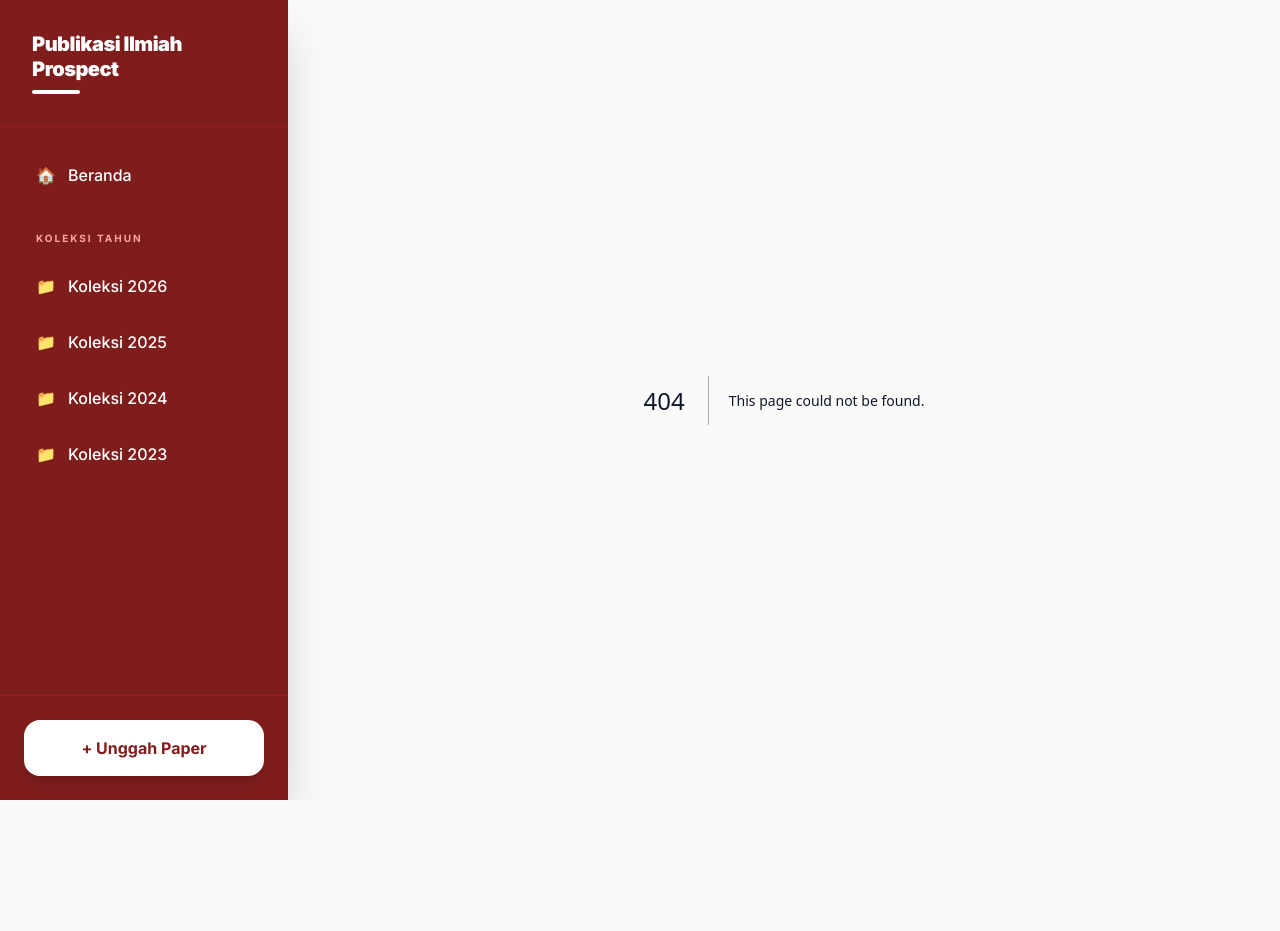
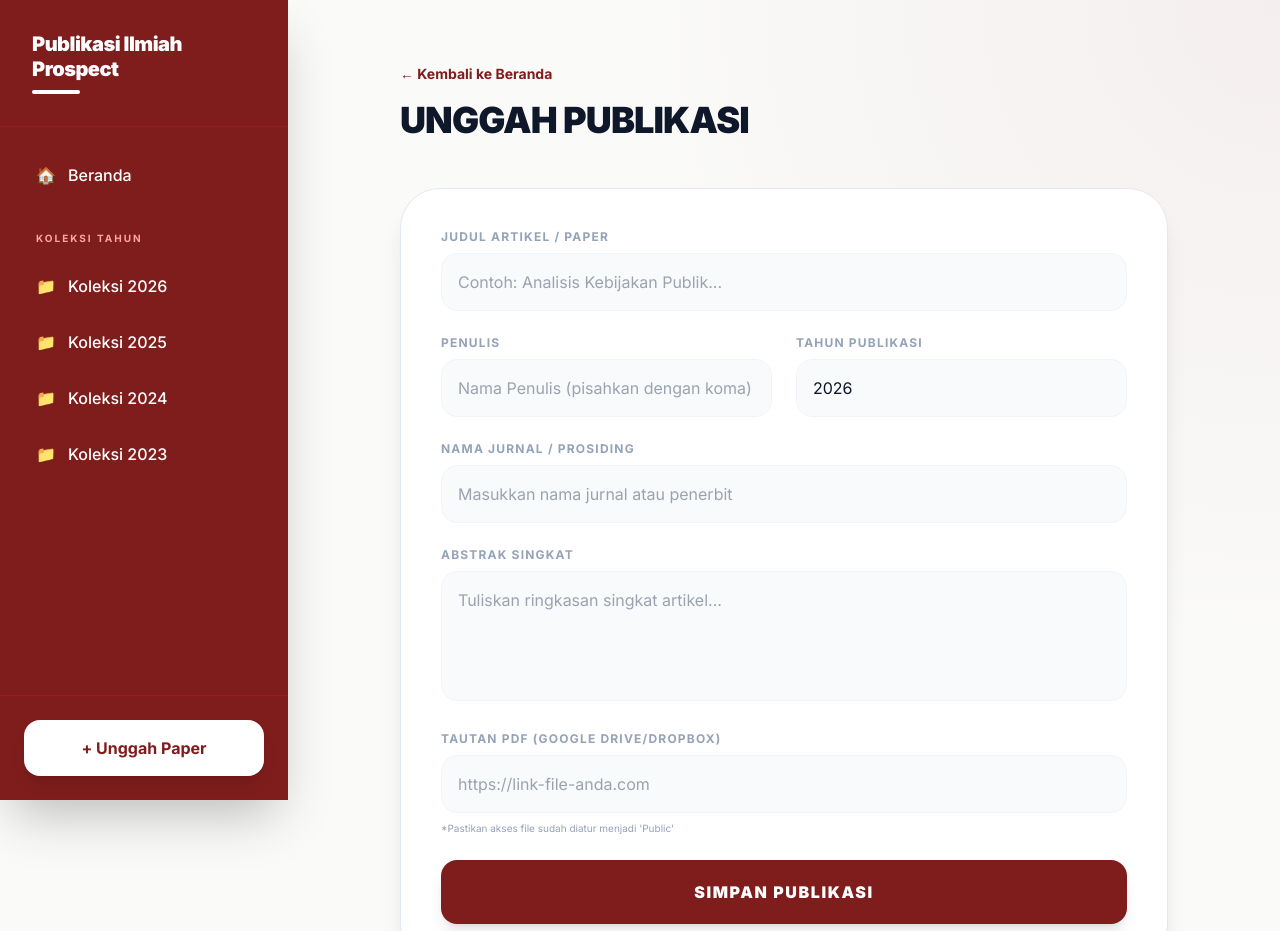
Before and after one commit to dyahputriutami/publikasi_ilmiah_prospect, a Next.js app: page /upload in a window 1280 px wide. Before the commit this address had no page. Shown: the top 931 px of the page. Before the commit the page ends 800 px from the top, so only its background shows below. Built offline with nearby package versions, Linux system fonts and the light colour scheme; no server answers.

Commit message:
Create page.tsx

```diff
--- /dev/null
+++ b/app/upload/page.tsx
@@ -0,0 +1,135 @@
+'use client'
+
+import { useState } from 'react'
+import { supabase } from '../../lib/supabase'
+import { useRouter } from 'next/navigation'
+import Link from 'next/link'
+
+export default function UploadPage() {
+  const router = useRouter()
+  const [loading, setLoading] = useState(false)
+  const [formData, setFormData] = useState({
+    title: '',
+    authors: '',
+    year: new Date().getFullYear(),
+    journal_name: '',
+    abstract: '',
+    pdf_url: ''
+  })
+
+  const handleSubmit = async (e: React.FormEvent) => {
+    e.preventDefault()
+    setLoading(true)
+
+    try {
+      const { error } = await supabase
+        .from('publikasi_ilmiah')
+        .insert([formData])
+
+      if (error) throw error
+
+      alert('Publikasi berhasil disimpan!')
+      router.push('/')
+      router.refresh()
+    } catch (error: any) {
+      alert('Error: ' + error.message)
+    } finally {
+      setLoading(false)
+    }
+  }
+
+  return (
+    <div className="min-h-screen p-8 md:p-16">
+      <div className="max-w-3xl mx-auto">
+
+        <div className="mb-12 flex items-center justify-between">
+          <div>
+            <Link href="/" className="text-red-900 font-bold text-sm hover:underline mb-4 block">
+              ← Kembali ke Beranda
+            </Link>
+            <h1 className="text-4xl font-black text-slate-900 tracking-tight uppercase">
+              Unggah Publikasi
+            </h1>
+          </div>
+        </div>
+
+        <form onSubmit={handleSubmit} className="bg-white p-10 rounded-[2.5rem] border border-slate-200 shadow-xl space-y-6">
+
+          <div>
+            <label className="block text-xs font-bold text-slate-400 uppercase tracking-widest mb-2">Judul Artikel / Paper</label>
+            <input
+              required
+              type="text"
+              placeholder="Contoh: Analisis Kebijakan Publik..."
+              className="w-full p-4 bg-slate-50 border border-slate-100 rounded-2xl focus:ring-2 focus:ring-red-900 focus:bg-white transition-all outline-none"
+              onChange={(e) => setFormData({...formData, title: e.target.value})}
+            />
+          </div>
+
+          <div className="grid grid-cols-1 md:grid-cols-2 gap-6">
+            <div>
+              <label className="block text-xs font-bold text-slate-400 uppercase tracking-widest mb-2">Penulis</label>
+              <input
+                required
+                type="text"
+                placeholder="Nama Penulis (pisahkan dengan koma)"
+                className="w-full p-4 bg-slate-50 border border-slate-100 rounded-2xl focus:ring-2 focus:ring-red-900 focus:bg-white transition-all outline-none"
+                onChange={(e) => setFormData({...formData, authors: e.target.value})}
+              />
+            </div>
+            <div>
+              <label className="block text-xs font-bold text-slate-400 uppercase tracking-widest mb-2">Tahun Publikasi</label>
+              <input
+                required
+                type="number"
+                defaultValue={new Date().getFullYear()}
+                className="w-full p-4 bg-slate-50 border border-slate-100 rounded-2xl focus:ring-2 focus:ring-red-900 focus:bg-white transition-all outline-none"
+                onChange={(e) => setFormData({...formData, year: parseInt(e.target.value)})}
+              />
+            </div>
+          </div>
+
+          <div>
+            <label className="block text-xs font-bold text-slate-400 uppercase tracking-widest mb-2">Nama Jurnal / Prosiding</label>
+            <input
+              type="text"
+              placeholder="Masukkan nama jurnal atau penerbit"
+              className="w-full p-4 bg-slate-50 border border-slate-100 rounded-2xl focus:ring-2 focus:ring-red-900 focus:bg-white transition-all outline-none"
+              onChange={(e) => setFormData({...formData, journal_name: e.target.value})}
+            />
+          </div>
+
+          <div>
+            <label className="block text-xs font-bold text-slate-400 uppercase tracking-widest mb-2">Abstrak Singkat</label>
+            <textarea
+              rows={4}
+              placeholder="Tuliskan ringkasan singkat artikel..."
+              className="w-full p-4 bg-slate-50 border border-slate-100 rounded-2xl focus:ring-2 focus:ring-red-900 focus:bg-white transition-all outline-none resize-none"
+              onChange={(e) => setFormData({...formData, abstract: e.target.value})}
+            />
+          </div>
+
+          <div>
+            <label className="block text-xs font-bold text-slate-400 uppercase tracking-widest mb-2">Tautan PDF (Google Drive/Dropbox)</label>
+            <input
+              required
+              type="url"
+              placeholder="https://link-file-anda.com"
+              className="w-full p-4 bg-slate-50 border border-slate-100 rounded-2xl focus:ring-2 focus:ring-red-900 focus:bg-white transition-all outline-none"
+              onChange={(e) => setFormData({...formData, pdf_url: e.target.value})}
+            />
+            <p className="text-[10px] text-slate-400 mt-2">*Pastikan akses file sudah diatur menjadi 'Public'</p>
+          </div>
+
+          <button
+            type="submit"
+            disabled={loading}
+            className="w-full py-5 bg-red-900 text-white rounded-2xl font-black uppercase tracking-widest hover:bg-red-950 transition-all shadow-lg active:scale-[0.98] disabled:opacity-50"
+          >
+            {loading ? 'Menyimpan...' : 'Simpan Publikasi'}
+          </button>
+        </form>
+      </div>
+    </div>
+  )
+}
```
